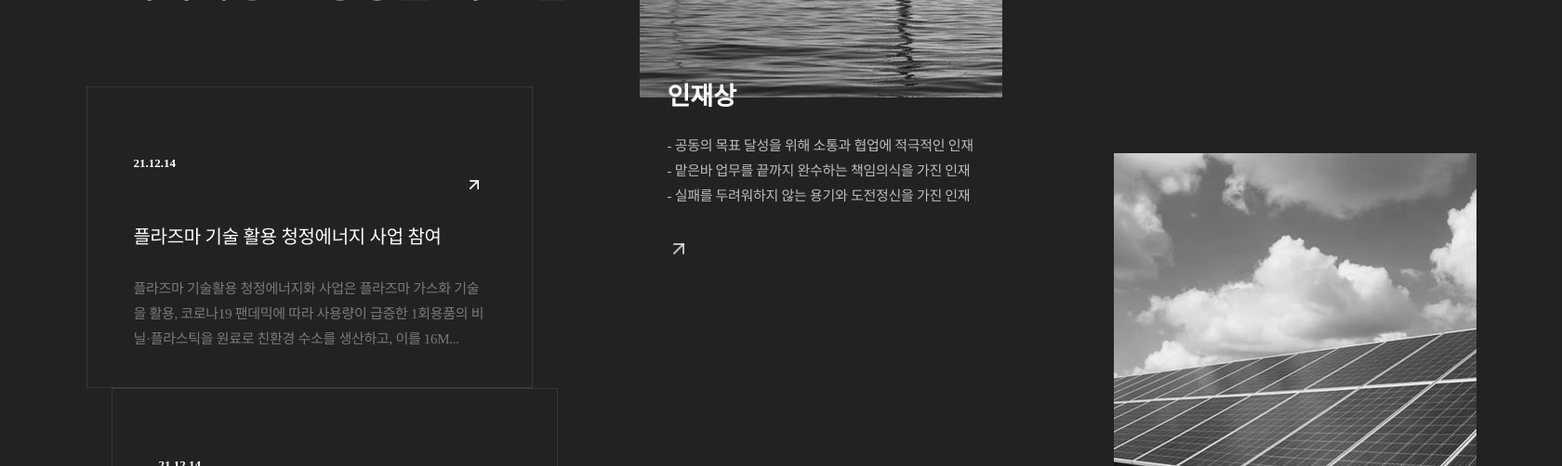
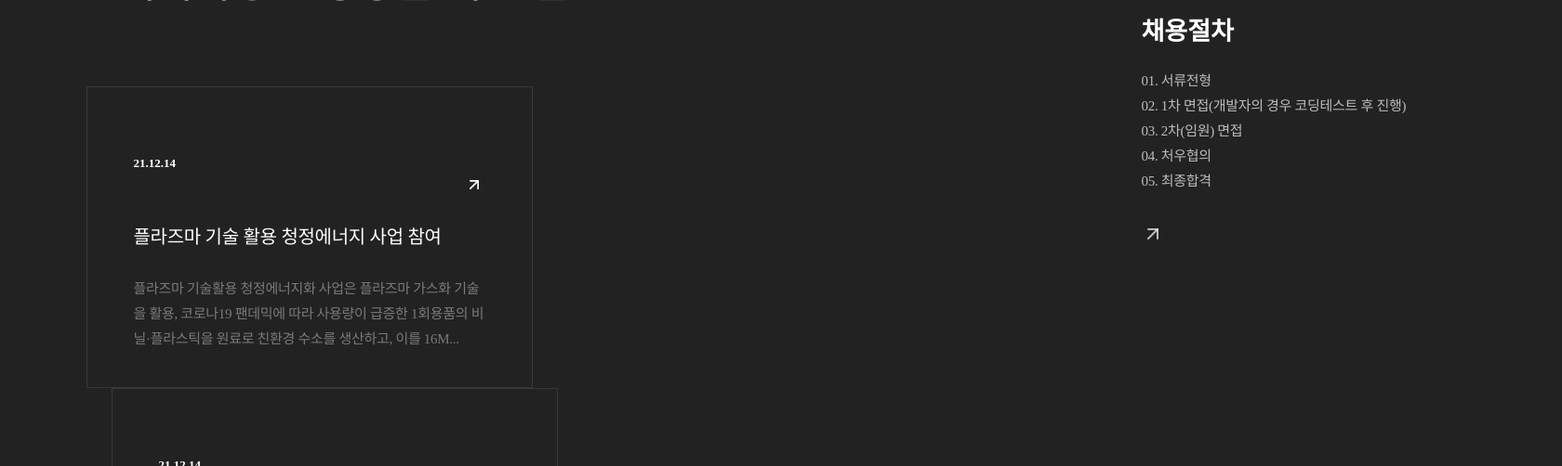
Before and after one commit to HyunhLee/HyunhLee.github.io, a PHP site: page / in a window 1680 px wide. Shown: the part 5998-6500 px from the top of the page at 93% size. Run offline with PHP 8.4, Linux system fonts and the light colour scheme; some libraries are stand-ins or nearby versions; some web fonts are replaced.

Commit message:
메인 페이지 수정6

```diff
--- a/index.html
+++ b/index.html
@@ -554,7 +554,7 @@ gsap.to("#atc02", {
         <div class="cont_box">
             <div class="box energy1" data-sb="fadeInUp">
                 <a href="">
-                    <div class="img_area"><img src="/sh_img/include/inc02/img/box_img01.jpg" alt="Wind Energy" /></div>
+                    <div class="img_area"><img src="/data/editor/2112/CK_tica114m19040522.jpg" alt="Wind Energy" /></div>
                     <div class="txt">
                         <p>인재상</p>
                         <div>- 공동의 목표 달성을 위해 소통과 협업에 적극적인 인재 <br />
@@ -566,7 +566,7 @@ gsap.to("#atc02", {
              </div>
              <div class="box energy2" data-sb="fadeInUp">
                 <a href="">
-                    <div class="img_area"><img src="/sh_img/include/inc02/img/box_img02.jpg" alt="Solar Energy" /></div>
+                    <div class="img_area"><img src="/data/editor/2112/CK_tc02770001336.jpg" alt="Solar Energy" /></div>
                     <div class="txt">
                         <p>채용절차</p>
                         <div>01. 서류전형 <br />
--- a/sh_img/include/inc07/style.css
+++ b/sh_img/include/inc07/style.css
@@ -20,11 +20,9 @@
 #atc07 .gall_area ul li .txt p{padding:15px 0 0;font-size:15px;height:200px;color:#fff;font-family:'notokr-medium'}
 #atc07 .gall_area ul li .txt span{font-size:14px;font-weight:600;color:#aaa;letter-spacing:0;font-family:'Poppins'}
 
-#atc07 .cont_box{position:relative;float:right;width:900px}
+#atc07 .cont_box{position:relative;float:right;width:900px;margin-top:-300px;}
 #atc07 .cont_box .box{overflow:hidden;display:inline-block;margin-top:-150px}
-#atc07 .cont_box .energy2{float:right;margin-top:410px}
-#atc07 .cont_box .energy3{margin-top:200px}
-#atc07 .cont_box .energy4{float:right;margin-top:-250px}
+#atc07 .cont_box .energy2{float:right;margin-top:80px}
 #atc07 .cont_box .box a{color:#fff}
 #atc07 .cont_box .box a .img_area{overflow:hidden;width:390px;height:500px}
 #atc07 .cont_box .box a img{filter:grayscale(1);transition:all .5s var(--ani)}
```
